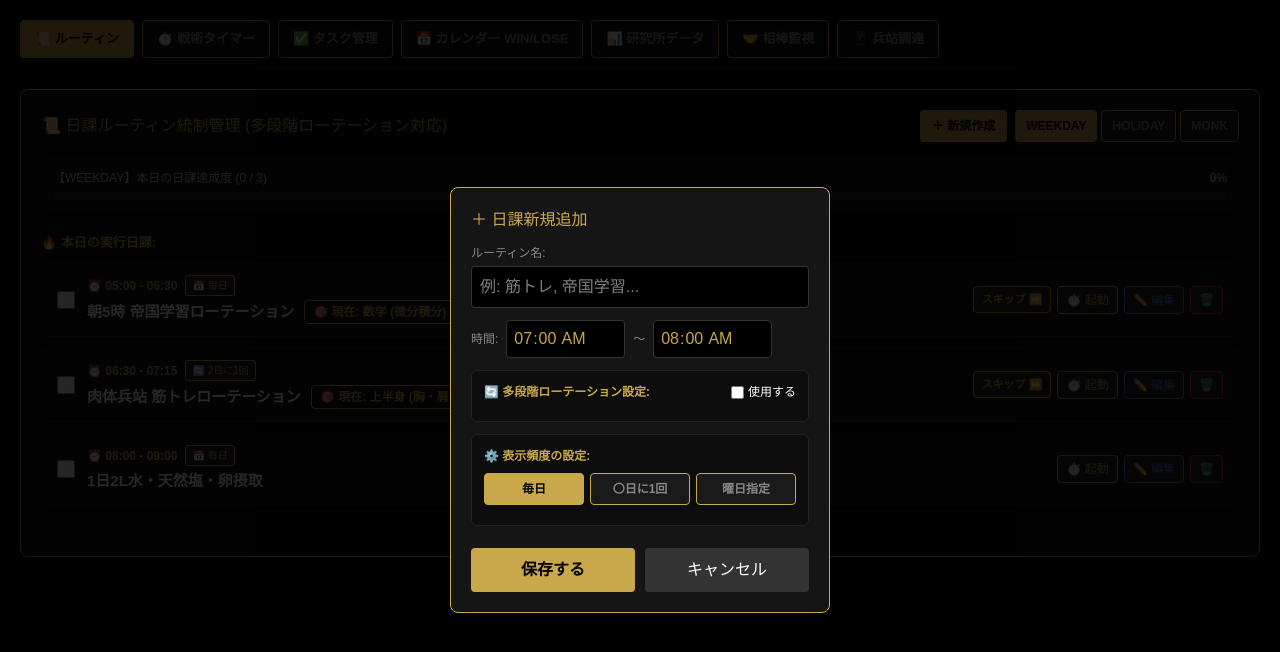
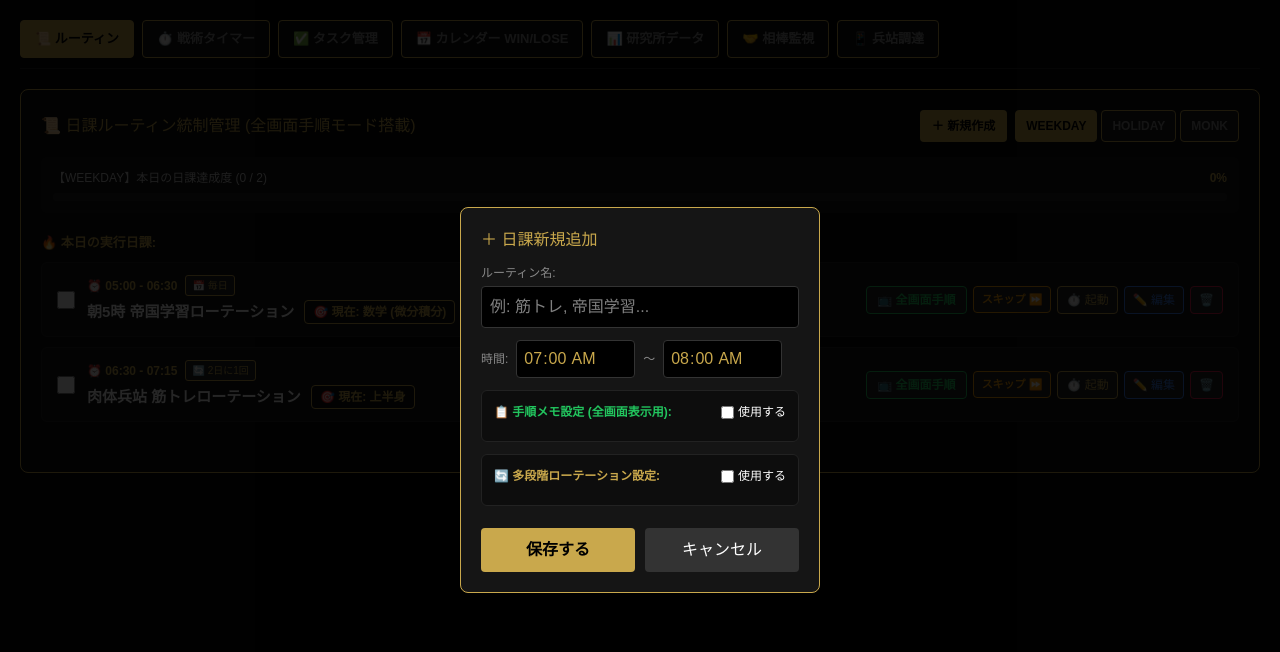
Before and after one commit to projectthwithai/gold-brain-hub, a Next.js app: page / in a window 1280 px wide. Both pictures are taken after a click on the button "＋ 新規作成". Shown: the top 652 px of the page. Built offline with nearby package versions, Linux system fonts and the light colour scheme.

Commit message:
feat: update components with AI agent

```diff
--- a/app/page.tsx
+++ b/app/page.tsx
@@ -16,31 +16,40 @@ export interface RoutineItem {
   freqDaysOfWeek: number[];
   done: boolean;
 
-  // ★多段階ローテーション仕様★
+  // 多段階ローテーション仕様
   hasRotation: boolean;
-  rotationItems: string[];      // 例: ["上半身", "下半身"] や ["数学", "英語", "国語", "化学", "物理"]
-  currentRotationIndex: number; // 現在のローテーション位置 (0, 1, 2...)
-  rotTargetCount: number;       // 〇回チェックしたら次へ進む (デフォルト1)
-  rotCurrentCount: number;      // 現在の達成チェック回数
+  rotationItems: string[];
+  currentRotationIndex: number;
+  rotTargetCount: number;
+  rotCurrentCount: number;
+
+  // 手順メモ (全画面ステッププレイヤー用)
+  hasSteps: boolean;
+  stepMap: Record<string, string[]>;
 }
 
 const WEEKDAYS = ["日", "月", "火", "水", "木", "金", "土"];
 
 const INITIAL_ROUTINES: RoutineItem[] = [
   {
-    id: "r1", name: "朝5時 帝国学習ローテーション", startTime: "05:00", endTime: "06:30", duration: 90,
-    modes: ["weekday", "holiday", "monk"], freqType: "daily", freqIntervalDays: 1, freqDaysOfWeek: [1, 2, 3, 4, 5], done: false,
-    hasRotation: true, rotationItems: ["数学 (微分積分)", "英語 (SVOC構文)", "現代文 (論理読解)", "化学 (有機化学)", "物理 (力学)"], currentRotationIndex: 0, rotTargetCount: 1, rotCurrentCount: 0
+    id: "r1", name: "肉体兵站 筋トレローテーション", startTime: "06:30", endTime: "07:15", duration: 45,
+    modes: ["weekday", "holiday", "monk"], freqType: "interval", freqIntervalDays: 2, freqDaysOfWeek: [1, 3, 5], done: false,
+    hasRotation: true, rotationItems: ["上半身", "下半身"], currentRotationIndex: 0, rotTargetCount: 1, rotCurrentCount: 0,
+    hasSteps: true,
+    stepMap: {
+      "上半身": ["1. ベンチプレス (3セット)", "2. ラットプルダウン (3セット)", "3. バーティカルロー (3セット)"],
+      "下半身": ["1. スクワット (3セット)", "2. レッグプレス (3セット)", "3. デッドリフト (3セット)", "4. レッグカール (3セット)"]
+    }
   },
   {
-    id: "r2", name: "肉体兵站 筋トレローテーション", startTime: "06:30", endTime: "07:15", duration: 45,
-    modes: ["weekday", "holiday", "monk"], freqType: "interval", freqIntervalDays: 2, freqDaysOfWeek: [1, 3, 5], done: false,
-    hasRotation: true, rotationItems: ["上半身 (胸・肩・三頭)", "下半身 (脚・腹筋)", "背中・二頭"], currentRotationIndex: 0, rotTargetCount: 1, rotCurrentCount: 0
-  },
-  {
-    id: "r3", name: "1日2L水・天然塩・卵摂取", startTime: "08:00", endTime: "09:00", duration: 10,
+    id: "r2", name: "朝5時 帝国学習ローテーション", startTime: "05:00", endTime: "06:30", duration: 90,
     modes: ["weekday", "holiday", "monk"], freqType: "daily", freqIntervalDays: 1, freqDaysOfWeek: [1, 2, 3, 4, 5], done: false,
-    hasRotation: false, rotationItems: [], currentRotationIndex: 0, rotTargetCount: 1, rotCurrentCount: 0
+    hasRotation: true, rotationItems: ["数学 (微分積分)", "英語 (SVOC構文)", "現代文 (論理読解)"], currentRotationIndex: 0, rotTargetCount: 1, rotCurrentCount: 0,
+    hasSteps: true,
+    stepMap: {
+      "数学 (微分積分)": ["1. 定理の証明確認 (15分)", "2. 演習問題 5問解法解説 (45分)", "3. 間違えた問題の解き直し (30分)"],
+      "英語 (SVOC構文)": ["1. 長文 1セクション精読 (30分)", "2. SVOC構造書き出し (30分)"]
+    }
   },
 ];
 
@@ -52,14 +61,22 @@ export default function Page() {
   const [editingRoutine, setEditingRoutine] = useState<RoutineItem | null>(null);
   const [isCreating, setIsCreating] = useState(false);
 
-  // ローテーション項目用テキスト入力一時保持
+  // 入力保持State
   const [rotationInputText, setRotationInputText] = useState("");
+  const [stepInputText, setStepInputText] = useState("");
 
+  // 新規ルーティン用State (トップレベルで確実に宣言)
   const [newRoutine, setNewRoutine] = useState<Omit<RoutineItem, "id" | "done" | "currentRotationIndex" | "rotCurrentCount">>({
     name: "", startTime: "07:00", endTime: "08:00", duration: 60,
     modes: ["weekday", "holiday", "monk"], freqType: "daily", freqIntervalDays: 2, freqDaysOfWeek: [1, 3, 5],
-    hasRotation: false, rotationItems: ["上半身", "下半身"], rotTargetCount: 1
+    hasRotation: false, rotationItems: ["上半身", "下半身"], rotTargetCount: 1,
+    hasSteps: false, stepMap: {}
   });
+
+  // 全画面ステッププレイヤー用State
+  const [activePlayerRoutine, setActivePlayerRoutine] = useState<RoutineItem | null>(null);
+  const [playerSteps, setPlayerSteps] = useState<string[]>([]);
+  const [playerCurrentStepIndex, setPlayerCurrentStepIndex] = useState(0);
 
   // タイマーState
   const [taskName, setTaskName] = useState("数学 Deep Work");
@@ -104,7 +121,6 @@ export default function Page() {
 
   const todayDow = new Date().getDay();
 
-  // 本日アクティブな日課
   const activeRoutines = routines.filter((r) => {
     if (!r.modes.includes(currentMode)) return false;
     if (r.freqType === "daily") return true;
@@ -113,7 +129,6 @@ export default function Page() {
     return true;
   }).sort((a, b) => a.startTime.localeCompare(b.startTime));
 
-  // 本日対象外（準備中）の日課
   const upcomingRoutines = routines.filter((r) => {
     if (!r.modes.includes(currentMode)) return false;
     if (r.freqType === "weekly") return !r.freqDaysOfWeek?.includes(todayDow);
@@ -129,47 +144,54 @@ export default function Page() {
     return 1;
   };
 
-  // ★重要ロジック: チェックボックス完了 ➔ カウント増加 ➔ 目標達成でローテーション次へ★
   const handleCheckRoutine = (id: string) => {
     setRoutines(routines.map((r) => {
       if (r.id !== id) return r;
       if (!r.hasRotation || r.rotationItems.length === 0) {
         return { ...r, done: !r.done };
       }
-
-      // ローテーションありの場合
       const newDone = !r.done;
       let newCount = r.rotCurrentCount + (newDone ? 1 : -1);
       if (newCount < 0) newCount = 0;
-
       let newIndex = r.currentRotationIndex;
-      // 〇回完了目標に達したら次のサブ項目へ歩進！
       if (newCount >= r.rotTargetCount) {
         newIndex = (r.currentRotationIndex + 1) % r.rotationItems.length;
-        newCount = 0; // カウントリセット
+        newCount = 0;
       }
-
-      return {
-        ...r,
-        done: newDone,
-        rotCurrentCount: newCount,
-        currentRotationIndex: newIndex,
-      };
+      return { ...r, done: newDone, rotCurrentCount: newCount, currentRotationIndex: newIndex };
     }));
   };
 
-  // ★重要ロジック: 手動スキップボタン ⏩ (チェックせずに次のサブ項目へ)★
   const handleSkipRotation = (id: string, e: React.MouseEvent) => {
     e.stopPropagation();
     setRoutines(routines.map((r) => {
       if (r.id !== id || !r.hasRotation || r.rotationItems.length === 0) return r;
       const nextIndex = (r.currentRotationIndex + 1) % r.rotationItems.length;
-      return {
-        ...r,
-        currentRotationIndex: nextIndex,
-        rotCurrentCount: 0,
+      return { ...r, currentRotationIndex: nextIndex, rotCurrentCount: 0 };
+    }));
   };
-    }));
+
+  const openStepPlayer = (item: RoutineItem, e: React.MouseEvent) => {
+    e.stopPropagation();
+    const currentSub = item.hasRotation && item.rotationItems?.length > 0
+      ? item.rotationItems[item.currentRotationIndex % item.rotationItems.length]
+      : "デフォルト";
+
+    const steps = item.stepMap?.[currentSub] || item.stepMap?.["デフォルト"] || ["1. 準備を完了する", "2. メイン演習・トレーニング実行", "3. クールダウン"];
+
+    setActivePlayerRoutine(item);
+    setPlayerSteps(steps);
+    setPlayerCurrentStepIndex(0);
+  };
+
+  const handleNextPlayerStep = () => {
+    if (!activePlayerRoutine) return;
+    if (playerCurrentStepIndex + 1 < playerSteps.length) {
+      setPlayerCurrentStepIndex(playerCurrentStepIndex + 1);
+    } else {
+      handleCheckRoutine(activePlayerRoutine.id);
+      setActivePlayerRoutine(null);
+    }
   };
 
   const toggleFreqDay = (dow: number, isEdit: boolean) => {
@@ -223,10 +245,10 @@ export default function Page() {
       {tab === "routine" && (
         <div style={{ background: "#0d0d0d", border: "1px solid #C9A84C", borderRadius: "8px", padding: "20px" }}>
           <div style={{ display: "flex", justifyContent: "space-between", alignItems: "center", marginBottom: "15px", flexWrap: "wrap", gap: "10px" }}>
-            <h3 style={{ margin: 0, color: "#C9A84C", fontSize: "16px" }}>📜 日課ルーティン統制管理 (多段階ローテーション対応)</h3>
+            <h3 style={{ margin: 0, color: "#C9A84C", fontSize: "16px" }}>📜 日課ルーティン統制管理 (全画面手順モード搭載)</h3>
 
             <div style={{ display: "flex", gap: "8px" }}>
-              <button onClick={() => setIsCreating(true)} style={{ padding: "6px 12px", background: "#C9A84C", color: "#000", border: "none", borderRadius: "4px", fontWeight: "bold", cursor: "pointer", fontSize: "12px" }}>
+              <button onClick={() => { setIsCreating(true); setStepInputText(""); setRotationInputText(""); }} style={{ padding: "6px 12px", background: "#C9A84C", color: "#000", border: "none", borderRadius: "4px", fontWeight: "bold", cursor: "pointer", fontSize: "12px" }}>
                 ＋ 新規作成
               </button>
               <div style={{ display: "flex", gap: "4px" }}>
@@ -295,10 +317,9 @@ export default function Page() {
                           {item.name}
                         </span>
 
-                        {/* ★多段階ローテーション現出バッジ★ */}
                         {item.hasRotation && currentSubItem && (
                           <span style={{ padding: "2px 8px", background: "#111", border: "1px solid #C9A84C", color: "#C9A84C", borderRadius: "4px", fontSize: "12px", fontWeight: "bold" }}>
-                            🎯 現在: {currentSubItem} ({item.rotCurrentCount}/{item.rotTargetCount}回完了で次へ)
+                            🎯 現在: {currentSubItem}
                           </span>
                         )}
                       </div>
@@ -306,19 +327,26 @@ export default function Page() {
                   </div>
 
                   <div style={{ display: "flex", gap: "6px", alignItems: "center" }}>
-                    {/* ★手動スキップボタン ⏩ (チェックなしで次のサブ項目へ)★ */}
+                    {item.hasSteps && (
+                      <button
+                        onClick={(e) => openStepPlayer(item, e)}
+                        style={{ padding: "4px 10px", background: "#222", color: "#22c55e", border: "1px solid #22c55e", borderRadius: "4px", cursor: "pointer", fontSize: "12px", fontWeight: "bold" }}
+                      >
+                        📺 全画面手順
+                      </button>
+                    )}
+
                     {item.hasRotation && item.rotationItems?.length > 0 && (
                       <button
                         onClick={(e) => handleSkipRotation(item.id, e)}
                         style={{ padding: "4px 8px", background: "#222", color: "#f59e0b", border: "1px solid #f59e0b", borderRadius: "4px", cursor: "pointer", fontSize: "11px", fontWeight: "bold" }}
-                        title="次のサブ項目へスキップ"
                       >
                         スキップ ⏩
                       </button>
                     )}
 
                     <button onClick={() => handleQuickTimer(currentSubItem ? `${item.name} (${currentSubItem})` : item.name, item.duration)} style={{ padding: "4px 8px", background: "#222", color: "#C9A84C", border: "1px solid #C9A84C", borderRadius: "4px", cursor: "pointer", fontSize: "12px" }}>⏱️ 起動</button>
-                    <button onClick={() => { setEditingRoutine(item); setRotationInputText(item.rotationItems?.join(", ") || ""); }} style={{ padding: "4px 8px", background: "#222", color: "#3b82f6", border: "1px solid #3b82f6", borderRadius: "4px", cursor: "pointer", fontSize: "12px" }}>✏️ 編集</button>
+                    <button onClick={() => { setEditingRoutine(item); setRotationInputText(item.rotationItems?.join(", ") || ""); setStepInputText(Object.values(item.stepMap || {})[0]?.join("\n") || ""); }} style={{ padding: "4px 8px", background: "#222", color: "#3b82f6", border: "1px solid #3b82f6", borderRadius: "4px", cursor: "pointer", fontSize: "12px" }}>✏️ 編集</button>
                     <button onClick={() => setRoutines(routines.filter((r) => r.id !== item.id))} style={{ padding: "4px 8px", background: "#222", color: "#e11d48", border: "1px solid #e11d48", borderRadius: "4px", cursor: "pointer", fontSize: "12px" }}>🗑️</button>
                   </div>
                 </div>
@@ -360,11 +388,54 @@ export default function Page() {
         </div>
       )}
 
+      {/* 全画面手順モード (フルスクリーン・ステップ・プレイヤー) */}
+      {activePlayerRoutine && playerSteps.length > 0 && (
+        <div style={{ position: "fixed", inset: 0, background: "#050505", zIndex: 9999, display: "flex", flexDirection: "column", justifyContent: "space-between", padding: "40px 20px", color: "#fff", textAlign: "center" }}>
+          <div style={{ display: "flex", justifyContent: "space-between", alignItems: "center" }}>
+            <span style={{ fontSize: "16px", color: "#C9A84C", fontWeight: "bold" }}>
+              📜 {activePlayerRoutine.name} (全画面手順モード)
+            </span>
+            <button
+              onClick={() => setActivePlayerRoutine(null)}
+              style={{ padding: "8px 16px", background: "#222", border: "1px solid #555", color: "#fff", borderRadius: "6px", cursor: "pointer", fontWeight: "bold" }}
+            >
+              ✕ 閉じる
+            </button>
+          </div>
+
+          <div style={{ display: "flex", flexDirection: "column", alignItems: "center", justifyContent: "center", gap: "20px", marginTop: "auto", marginBottom: "auto" }}>
+            <div style={{ fontSize: "24px", color: "#888", fontWeight: "bold", letterSpacing: "2px" }}>
+              STEP {playerCurrentStepIndex + 1} / {playerSteps.length}
+            </div>
+
+            <div style={{ fontSize: "clamp(36px, 8vw, 72px)", fontWeight: "900", color: "#C9A84C", textShadow: "0 0 20px rgba(201,168,76,0.3)", padding: "0 20px", lineHeight: "1.2" }}>
+              {playerSteps[playerCurrentStepIndex]}
+            </div>
+          </div>
+
+          <div style={{ display: "flex", justifyContent: "center", width: "100%" }}>
+            <button
+              onClick={handleNextPlayerStep}
+              style={{
+                width: "100%", maxWidth: "500px", padding: "20px 40px",
+                background: "linear-gradient(135deg, #22c55e, #15803d)",
+                color: "#fff", border: "none", borderRadius: "12px",
+                fontSize: "24px", fontWeight: "900", cursor: "pointer",
+                boxShadow: "0 10px 30px rgba(34,197,94,0.4)",
+                letterSpacing: "1px"
+              }}
+            >
+              {playerCurrentStepIndex + 1 < playerSteps.length ? "✅ クリア (次の種目へ ➔)" : "🔥 作戦完遂！ (ルーティン完了)"}
+            </button>
+          </div>
+        </div>
+      )}
+
       {/* ✏️ 編集 / 新規作成ポップアップモーダル */}
       {(isCreating || editingRoutine) && (
         <div style={{ position: "fixed", inset: 0, background: "rgba(0,0,0,0.85)", display: "flex", justifyContent: "center", alignItems: "center", zIndex: 1000 }}>
-          <div style={{ background: "#151515", border: "1px solid #C9A84C", padding: "20px", borderRadius: "8px", width: "380px", display: "flex", flexDirection: "column", gap: "12px" }}>
-            <h4 style={{ margin: 0, color: "#C9A84C", fontSize: "16px" }}>{isCreating ? "＋ 日課新規追加" : "✏️ 日課・ローテーション設定変更"}</h4>
+          <div style={{ background: "#151515", border: "1px solid #C9A84C", padding: "20px", borderRadius: "8px", width: "360px", display: "flex", flexDirection: "column", gap: "12px", maxHeight: "90vh", overflowY: "auto" }}>
+            <h4 style={{ margin: 0, color: "#C9A84C", fontSize: "16px" }}>{isCreating ? "＋ 日課新規追加" : "✏️ 日課・手順メモ設定変更"}</h4>
 
             <div>
               <span style={{ fontSize: "12px", color: "#888", display: "block", marginBottom: "4px" }}>ルーティン名:</span>
@@ -394,7 +465,47 @@ export default function Page() {
               />
             </div>
 
-            {/* ★新機能要件: 多段階ローテーション設定UI★ */}
+            {/* 手順メモ設定UI */}
+            <div style={{ background: "#0d0d0d", padding: "12px", borderRadius: "6px", border: "1px solid #222" }}>
+              <div style={{ display: "flex", justifyContent: "space-between", alignItems: "center", marginBottom: "8px" }}>
+                <span style={{ fontSize: "12px", color: "#22c55e", fontWeight: "bold" }}>📋 手順メモ設定 (全画面表示用):</span>
+                <label style={{ fontSize: "12px", color: "#fff", cursor: "pointer", display: "flex", alignItems: "center", gap: "4px" }}>
+                  <input
+                    type="checkbox"
+                    checked={isCreating ? newRoutine.hasSteps : editingRoutine?.hasSteps || false}
+                    onChange={(e) => isCreating ? setNewRoutine({ ...newRoutine, hasSteps: e.target.checked }) : editingRoutine && setEditingRoutine({ ...editingRoutine, hasSteps: e.target.checked })}
+                  />
+                  使用する
+                </label>
+              </div>
+
+              {(isCreating ? newRoutine.hasSteps : editingRoutine?.hasSteps) && (
+                <div>
+                  <span style={{ fontSize: "11px", color: "#888", display: "block", marginBottom: "4px" }}>1行に1種目ずつ入力してください:</span>
+                  <textarea
+                    rows={4}
+                    placeholder={`1. ベンチプレス (3セット)\n2. ラットプルダウン (3セット)\n3. バーティカルロー (3セット)`}
+                    value={stepInputText}
+                    onChange={(e) => {
+                      const text = e.target.value;
+                      setStepInputText(text);
+                      const stepsArr = text.split("\n").filter((s) => s.trim().length > 0);
+                      const currentSub = isCreating
+                        ? (newRoutine.rotationItems?.[0] || "デフォルト")
+                        : (editingRoutine?.rotationItems?.[0] || "デフォルト");
+
+                      const map = { [currentSub]: stepsArr, "デフォルト": stepsArr };
+
+                      if (isCreating) setNewRoutine({ ...newRoutine, stepMap: map });
+                      else if (editingRoutine) setEditingRoutine({ ...editingRoutine, stepMap: map });
+                    }}
+                    style={{ width: "100%", padding: "8px", background: "#000", border: "1px solid #333", color: "#22c55e", borderRadius: "4px", fontSize: "12px", boxSizing: "border-box", fontFamily: "monospace" }}
+                  />
+                </div>
+              )}
+            </div>
+
+            {/* 多段階ローテーション設定UI */}
             <div style={{ background: "#0d0d0d", padding: "12px", borderRadius: "6px", border: "1px solid #222" }}>
               <div style={{ display: "flex", justifyContent: "space-between", alignItems: "center", marginBottom: "8px" }}>
                 <span style={{ fontSize: "12px", color: "#C9A84C", fontWeight: "bold" }}>🔄 多段階ローテーション設定:</span>
@@ -410,11 +521,9 @@ export default function Page() {
 
               {(isCreating ? newRoutine.hasRotation : editingRoutine?.hasRotation) && (
                 <div style={{ display: "flex", flexDirection: "column", gap: "8px", marginTop: "8px" }}>
-                  <div>
-                    <span style={{ fontSize: "11px", color: "#888", display: "block", marginBottom: "4px" }}>サブ項目 (カンマ区切りで入力):</span>
                   <input
                     type="text"
-                      placeholder="例: 上半身, 下半身  または  数学, 英語, 国語, 化学, 物理"
+                    placeholder="例: 上半身, 下半身  または  数学, 英語, 国語"
                     value={rotationInputText}
                     onChange={(e) => {
                       const val = e.target.value;
@@ -426,89 +535,10 @@ export default function Page() {
                     style={{ width: "100%", padding: "6px", background: "#000", border: "1px solid #333", color: "#fff", borderRadius: "4px", fontSize: "12px", boxSizing: "border-box" }}
                   />
                 </div>
-
-                  <div style={{ display: "flex", alignItems: "center", gap: "8px", fontSize: "12px" }}>
-                    <span>次へ進む条件:</span>
-                    <input
-                      type="number" min="1" max="10"
-                      value={isCreating ? newRoutine.rotTargetCount : editingRoutine?.rotTargetCount || 1}
-                      onChange={(e) => isCreating ? setNewRoutine({ ...newRoutine, rotTargetCount: Number(e.target.value) }) : editingRoutine && setEditingRoutine({ ...editingRoutine, rotTargetCount: Number(e.target.value) })}
-                      style={{ width: "50px", padding: "4px", background: "#000", border: "1px solid #C9A84C", color: "#fff", borderRadius: "4px", textAlign: "center", fontWeight: "bold" }}
-                    />
-                    <span>回チェックしたら次へ</span>
-                  </div>
-                </div>
               )}
             </div>
 
-            {/* 表示頻度設定UI */}
-            <div style={{ background: "#0d0d0d", padding: "12px", borderRadius: "6px", border: "1px solid #222" }}>
-              <span style={{ fontSize: "12px", color: "#C9A84C", fontWeight: "bold", display: "block", marginBottom: "8px" }}>⚙️ 表示頻度の設定:</span>
-
-              <div style={{ display: "flex", gap: "6px", marginBottom: "8px" }}>
-                {[
-                  { id: "daily", label: "毎日" },
-                  { id: "interval", label: "〇日に1回" },
-                  { id: "weekly", label: "曜日指定" },
-                ].map((f) => {
-                  const active = (isCreating ? newRoutine.freqType : editingRoutine?.freqType) === f.id;
-                  return (
-                    <button
-                      key={f.id}
-                      type="button"
-                      onClick={() => isCreating ? setNewRoutine({ ...newRoutine, freqType: f.id as any }) : editingRoutine && setEditingRoutine({ ...editingRoutine, freqType: f.id as any })}
-                      style={{
-                        flex: 1, padding: "6px 0",
-                        background: active ? "#C9A84C" : "#1a1a1a",
-                        color: active ? "#000" : "#888",
-                        border: "1px solid #C9A84C",
-                        borderRadius: "4px", fontSize: "12px", fontWeight: "bold", cursor: "pointer"
-                      }}
-                    >
-                      {f.label}
-                    </button>
-                  );
-                })}
-              </div>
-
-              {(isCreating ? newRoutine.freqType : editingRoutine?.freqType) === "interval" && (
-                <div style={{ display: "flex", alignItems: "center", gap: "8px", fontSize: "12px" }}>
-                  <span>表示間隔:</span>
-                  <input
-                    type="number" min="2" max="30"
-                    value={isCreating ? newRoutine.freqIntervalDays : editingRoutine?.freqIntervalDays || 2}
-                    onChange={(e) => isCreating ? setNewRoutine({ ...newRoutine, freqIntervalDays: Number(e.target.value) }) : editingRoutine && setEditingRoutine({ ...editingRoutine, freqIntervalDays: Number(e.target.value) })}
-                    style={{ width: "50px", padding: "4px", background: "#000", border: "1px solid #C9A84C", color: "#fff", borderRadius: "4px", textAlign: "center" }}
-                  />
-                  <span>日に1回</span>
-                </div>
-              )}
-
-              {(isCreating ? newRoutine.freqType : editingRoutine?.freqType) === "weekly" && (
-                <div style={{ display: "flex", gap: "4px", flexWrap: "wrap" }}>
-                  {WEEKDAYS.map((dayName, idx) => {
-                    const selected = isCreating ? newRoutine.freqDaysOfWeek?.includes(idx) : editingRoutine?.freqDaysOfWeek?.includes(idx);
-                    return (
-                      <button
-                        key={dayName}
-                        type="button"
-                        onClick={() => toggleFreqDay(idx, !isCreating)}
-                        style={{
-                          padding: "4px 8px",
-                          background: selected ? "#C9A84C" : "#1a1a1a",
-                          color: selected ? "#000" : "#666",
-                          border: `1px solid ${selected ? "#C9A84C" : "#333"}`,
-                          borderRadius: "4px", fontSize: "11px", cursor: "pointer", fontWeight: "bold"
-                        }}
-                      >
-                        {dayName}
-                      </button>
-                    );
-                  })}
-                </div>
-              )}
-            </div>
-
+            {/* 保存 / キャンセル */}
             <div style={{ display: "flex", gap: "10px", marginTop: "10px" }}>
               <button
                 onClick={() => {
```
Lines whose indentation alone changed are shown as unchanged.
